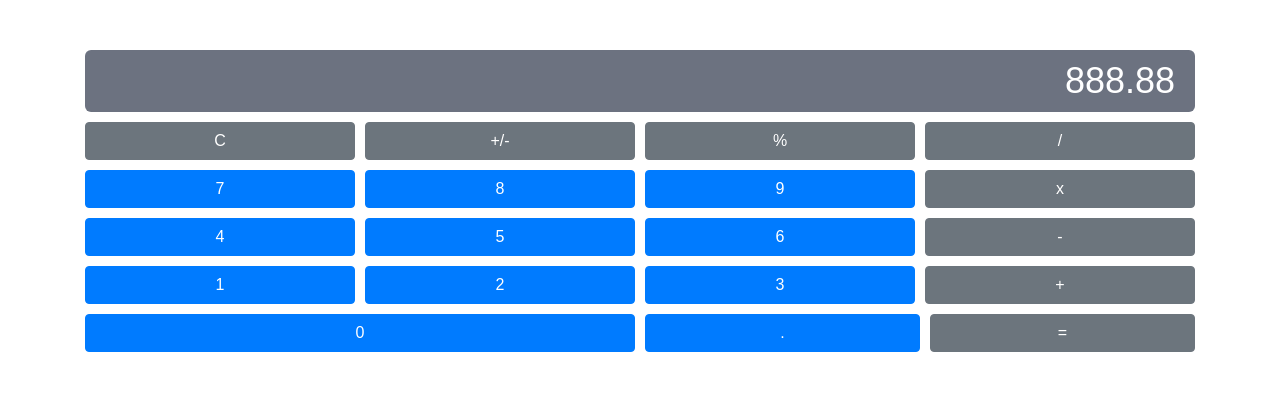
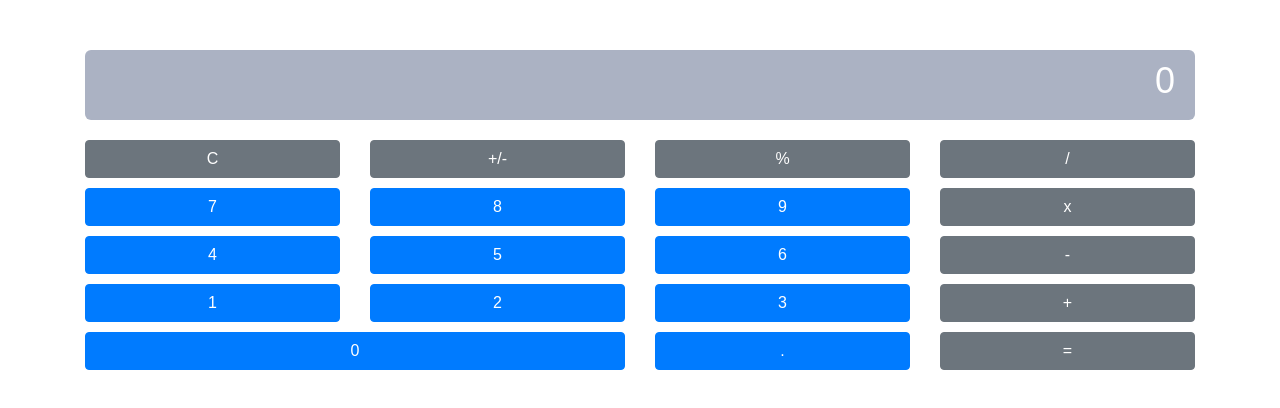
Before and after one commit to itkilleddave/react-thinking-in-react, a React (Create React App) app: page / in a window 1280 px wide. Shown: the top 408 px of the page. Built offline with nearby package versions, Linux system fonts and the light colour scheme.

Commit message:
rendering the buttons from a json object. Added events/handlers for the buttons

```diff
--- a/src/Components/Calculator.css
+++ b/src/Components/Calculator.css
@@ -4,15 +4,21 @@ body {
 }
 .display {
 	width: 100%;
-	background: #6c7280;
+	background: #abb2c3;
 	color: white;
 	font-size: 36px;
 	text-align: right;
 	padding: 10px 20px;
 	border-radius: 6px;
+	height: 70px;
 }
 .button-pad .row {
 	padding: 10px 0 0 0;
+}
+
+.button-pad .row [class*='col'] {
+	padding-top: 10px;
+
 }
 
 
--- a/src/Components/Calculator.js
+++ b/src/Components/Calculator.js
@@ -15,16 +15,30 @@ class Display extends React.Component {
 
 class Button extends React.Component {
 
+	constructor(props) {
+		super(props);
+
+		this.handleClick = this.handleClick.bind(this);
+	}
+	handleClick(e) {
+		return this.props.onClick(this.props.value);
+	}
 	render() {
 			if (this.props.type === "number") {
 				return(
-				<button className="btn btn-primary btn-block">
+				<button
+				className="btn btn-primary btn-block"
+				onClick={this.handleClick}
+				>
 					{this.props.value}
 				</button>
 				);
 			} else if (this.props.type === "function") {
 				return(
-				<button className="btn btn-secondary btn-block">
+				<button
+				className="btn btn-secondary btn-block"
+				onClick={this.handleClick}
+				>
 					{this.props.value}
 				</button>
 				);
@@ -33,88 +47,90 @@ class Button extends React.Component {
 }
 class Calc extends React.Component {
 
+	constructor(props) {
+		super(props);
+		this.state = {
+			value: 0,
+		};
+
+		this.handleClickNumnberBtn = this.handleClickNumnberBtn.bind(this);
+		this.handleClickFunctionBtn = this.handleClickFunctionBtn.bind(this);
+
+		this.buttons = [
+			// row
+			{label:"C", 	type: "function"},
+			{label:"+/-", 	type: "function"},
+			{label:"%", 	type: "function"},
+			{label:"/", 	type: "function"},
+			// row
+			{label:"7", 	type: "number"},
+			{label:"8", 	type: "number"},
+			{label:"9", 	type: "number"},
+			{label:"x", 	type: "function"},
+			// row
+			{label:"4", 	type: "number"},
+			{label:"5", 	type: "number"},
+			{label:"6", 	type: "number"},
+			{label:"-", 	type: "function"},
+			// row
+			{label:"1", 	type: "number"},
+			{label:"2", 	type: "number"},
+			{label:"3", 	type: "number"},
+			{label:"+", 	type: "function"},
+			// row
+			{label:"0", 	type: "number"},
+			{label:".", 	type: "number"},
+			{label:"=", 	type: "function"},
+
+		];
+	}
+	handleClickNumnberBtn(buttonValue) {
+		//console.log(buttonValue);
+		const value = this.state.value;
+
+		this.setState({
+			value: !value ? buttonValue : value.toString().concat(buttonValue.toString())
+		});
+	}
+	handleClickFunctionBtn(buttonValue) {
+		alert("Next step - add functions for these buttons: "+buttonValue);
+
+		this.setState({
+			value: null
+		});
+	}
 	render() {
 		return(
 		<div className="calc">
 
 	    	<div className="row">
 		    	<div className="col">
-		      		<Display value="888.88" />
+		      		<Display
+		      		value={this.state.value}
+		      		/>
 		      	</div>
 	      	</div>
 
 		    <div className="button-pad">
 
-		    	<div className="row small-gutter">
-			    	<div className="col">
-			      		<Button value="C" type="function" />
-			      	</div>
-			    	<div className="col">
-			      		<Button value="+/-" type="function" />
-			      	</div>
-			    	<div className="col">
-			      		<Button value="%" type="function" />
-			      	</div>
-			    	<div className="col">
-			      		<Button value="/" type="function" />
-			      	</div>
-		      	</div>
-
-		    	<div className="row small-gutter">
-			    	<div className="col">
-			      		<Button value="7" type="number" />
-			      	</div>
-			    	<div className="col">
-			      		<Button value="8" type="number" />
-			      	</div>
-			    	<div className="col">
-			      		<Button value="9" type="number"/>
-			      	</div>
-			    	<div className="col">
-			      		<Button value="x" type="function" />
-			      	</div>
-		      	</div>
-
-		    	<div className="row small-gutter">
-			    	<div className="col">
-			      		<Button value="4" type="number" />
-			      	</div>
-			    	<div className="col">
-			      		<Button value="5" type="number" />
-			      	</div>
-			    	<div className="col">
-			      		<Button value="6" type="number" />
-			      	</div>
-			    	<div className="col">
-			      		<Button value="-" type="function"/>
-			      	</div>
-		      	</div>
-
-		    	<div className="row small-gutter">
-			    	<div className="col">
-			      		<Button value="1" type="number" />
-			      	</div>
-			    	<div className="col">
-			      		<Button value="2" type="number" />
-			      	</div>
-			    	<div className="col">
-			      		<Button value="3" type="number" />
-			      	</div>
-			    	<div className="col">
-			      		<Button value="+" type="function" />
-			      	</div>
-		      	</div>
-
-		    	<div className="row small-gutter">
-			    	<div className="col-6">
-			      		<Button value="0" type="number" />
-			      	</div>
-			    	<div className="col-3">
-			      		<Button value="." type="number" />
-			      	</div>
-			    	<div className="col-3">
-			      		<Button value="=" type="function" />
-			      	</div>
+		    	<div className="row">
+			      	{this.buttons.map((item) =>
+			    		<div
+			    		key={item.label}
+			    		className={item.label === "0" ? "col-6" : "col-3"}
+			    		>
+				      		<Button
+				      		value={item.label}
+				      		type={item.type}
+				      		onClick={
+				      			item.type === "number"
+				      			? this.handleClickNumnberBtn
+				      			: this.handleClickFunctionBtn
+				      			}
+				      		/>
+				      	</div>
+			    		)
+			    	}
 		      	</div>
 
 	      	</div>
```
